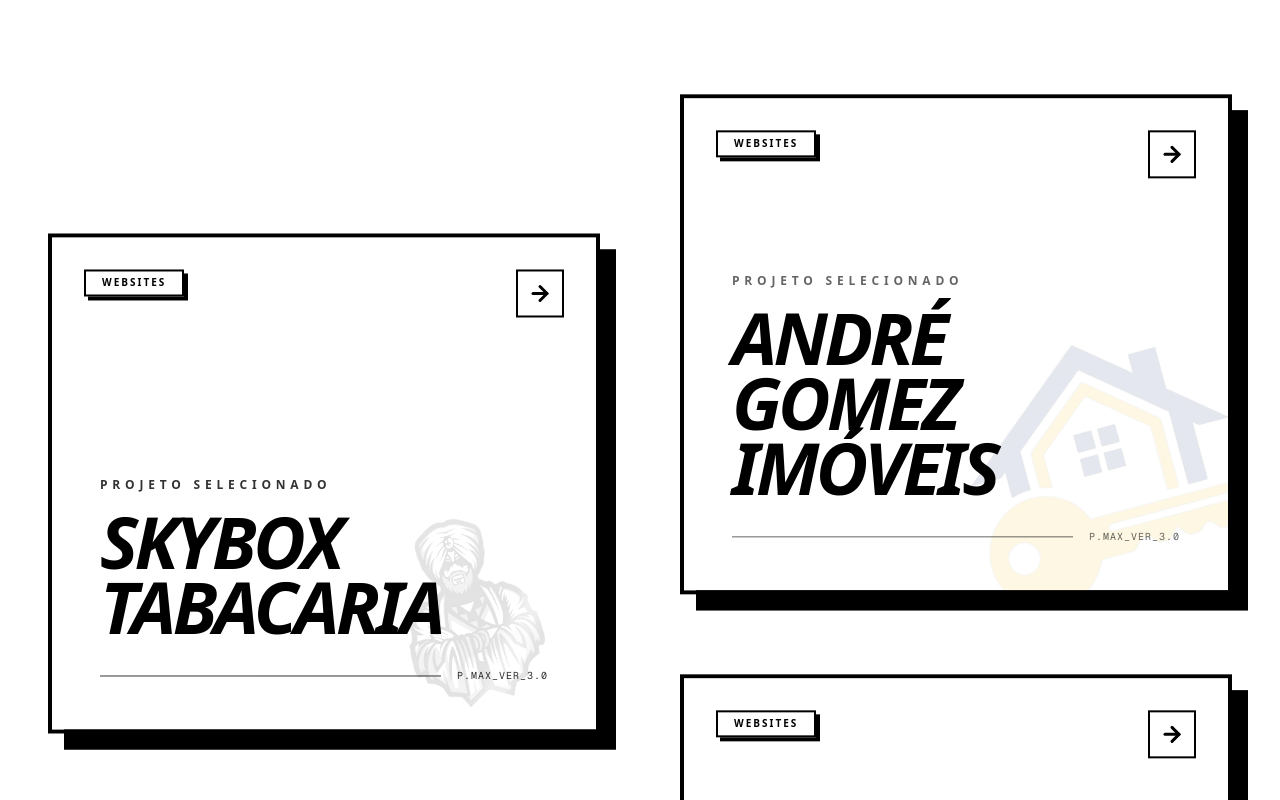
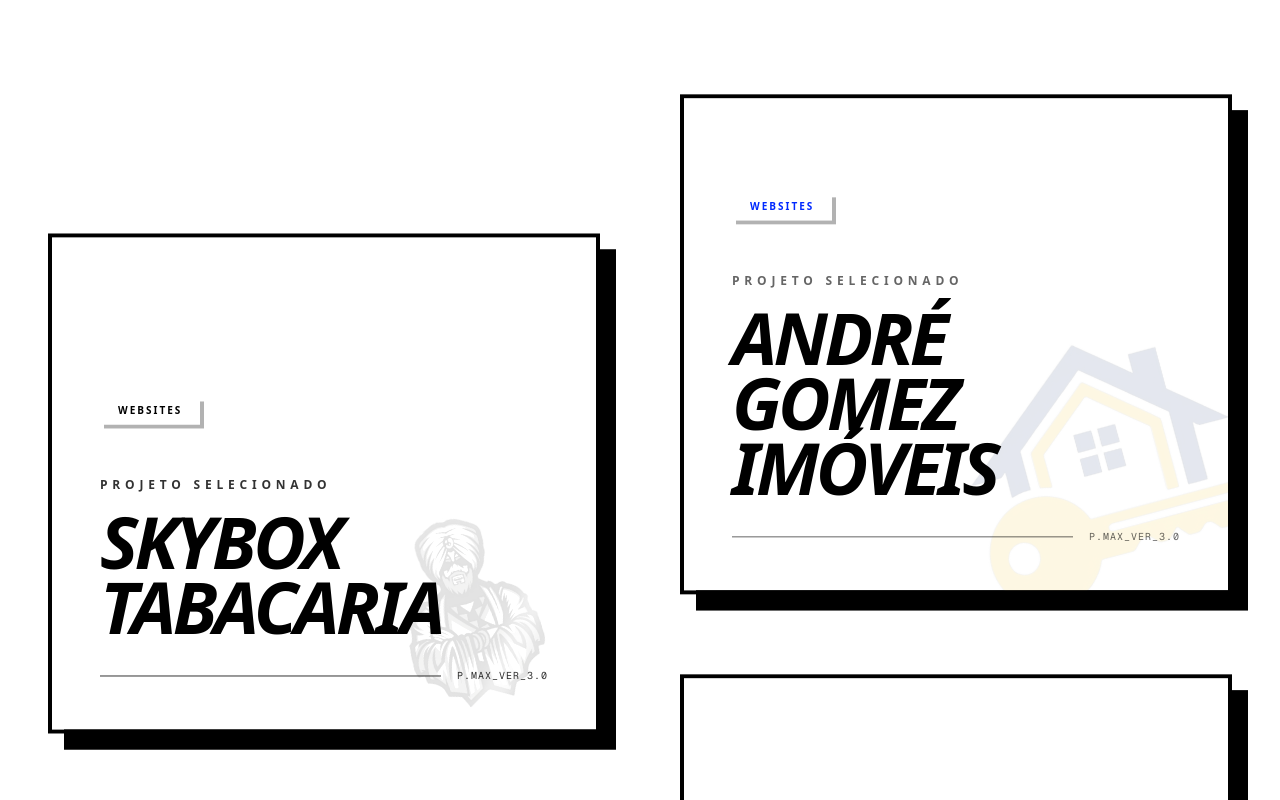
Before and after one commit to Orlando-GF/orlandocriativo, a Next.js app: page / in a window 1280 px wide. Shown: the part 1120-1920 px from the top of the page. Built offline with nearby package versions, Linux system fonts and the light colour scheme.

Commit message:
fix: Restore original project card styles using dynamic classes from data

```diff
--- a/src/components/portfolio-grid.tsx
+++ b/src/components/portfolio-grid.tsx
@@ -24,22 +24,6 @@
         y: 0,
     }
 } as const;
-
-const SVG_ARROW = (
-    <svg
-        width="24"
-        height="24"
-        viewBox="0 0 24 24"
-        fill="none"
-        stroke="currentColor"
-        strokeWidth="3"
-        strokeLinecap="round"
-        strokeLinejoin="round"
-    >
-        <line x1="5" y1="12" x2="19" y2="12"></line>
-        <polyline points="12 5 19 12 12 19"></polyline>
-    </svg>
-);
 
 export default function PortfolioGrid() {
     const containerRef = useRef<HTMLDivElement>(null);
@@ -128,32 +112,15 @@
                         />
                     </motion.div>
 
-                    {/* Tag e Seta em Posicionamento Absoluto para evitar overflow */}
-                    <div className="absolute top-8 left-8 right-8 z-30 flex justify-between items-start pointer-events-none">
-                        <span
-                            className="inline-block px-4 py-1 text-[10px] font-black uppercase tracking-[0.2em] pointer-events-auto"
-                            style={{
-                                border: '2px solid black',
-                                backgroundColor: 'white',
-                                color: 'black',
-                                boxShadow: '4px 4px 0px 0px rgba(0,0,0,1)'
-                            }}
-                        >
-                            {project.category}
-                        </span>
-                        <div
-                            className="w-12 h-12 flex items-center justify-center transition-all duration-500 group-hover:rotate-45 pointer-events-auto"
-                            style={{
-                                border: '2px solid black',
-                                backgroundColor: 'white',
-                                color: 'black'
-                            }}
-                        >
-                            {SVG_ARROW}
+                    <div className="relative z-20 mt-auto">
+                        <div className="flex justify-between items-start mb-8">
+                            <span className={`inline-block border-2 px-4 py-1 text-[10px] font-black uppercase tracking-[0.2em] shadow-[4px_4px_0px_0px_rgba(0,0,0,0.3)] ${styles?.tag || 'border-foreground bg-background text-foreground'}`}>
+                                {project.category}
+                            </span>
+                            <div className={`w-12 h-12 border-2 flex items-center justify-center transition-all duration-500 group-hover:rotate-45 ${styles?.arrow || 'border-foreground text-foreground'}`}>
+                                <ArrowRight size={24} strokeWidth={2.5} />
+                            </div>
                         </div>
-                    </div>
-
-                    <div className="relative z-20 mt-auto">
 
                         <span className={`text-xs font-bold uppercase tracking-[0.4em] mb-4 block ${styles?.metadata || 'opacity-80'}`}>Projeto Selecionado</span>
                         <h3 className="text-4xl md:text-6xl lg:text-7xl font-black uppercase leading-[0.9] tracking-tighter italic transition-transform duration-300 group-hover:translate-x-4">
```
